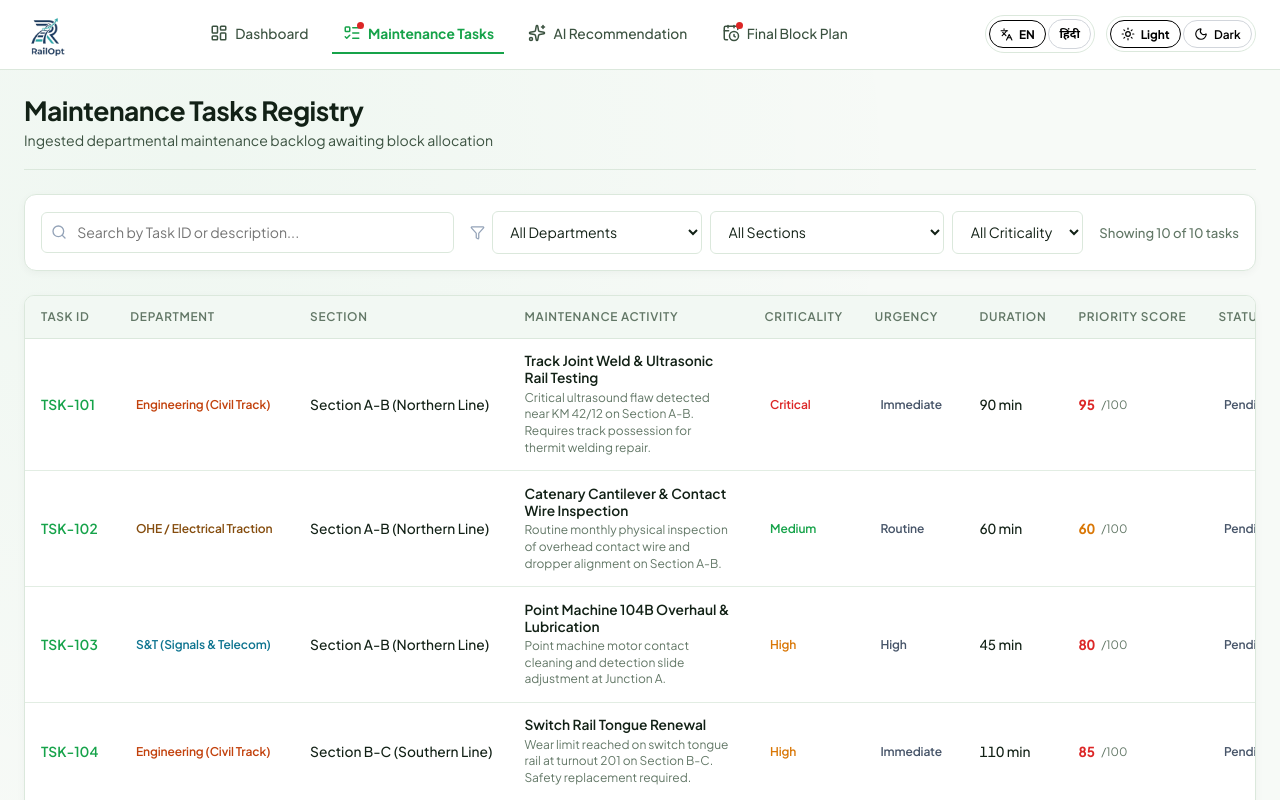
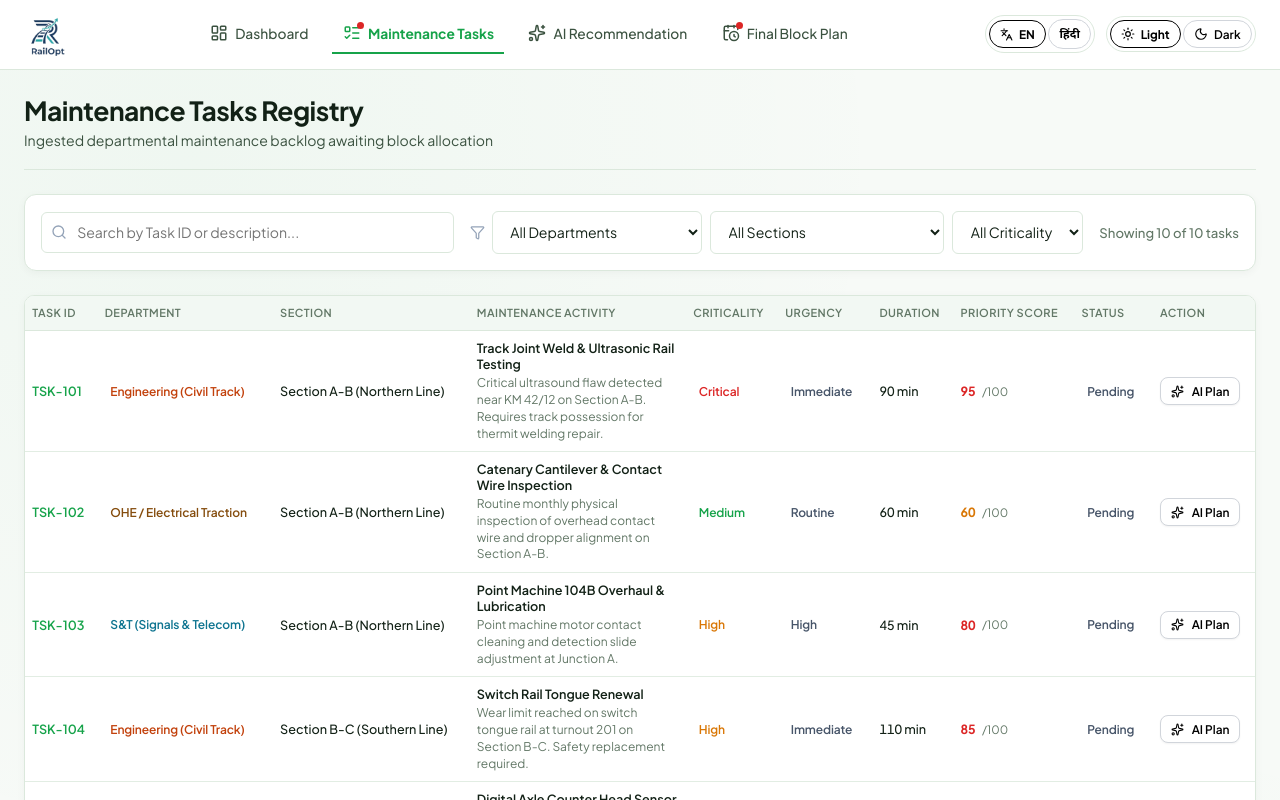
Before and after one commit to mukuljindal161-cmd/prototype_2, a React (Vite) app: page / in a window 1280 px wide. Both pictures are taken after a click on the button "Maintenance Tasks". Shown: the top 800 px of the page. Built offline with nearby package versions, Linux system fonts and the light colour scheme.

Commit message:
Fix container sizing: make timeline, tables, and sections 100% fluid without clipping or horizontal scrolling

```diff
--- a/src/components/ScheduleView.tsx
+++ b/src/components/ScheduleView.tsx
@@ -181,11 +181,13 @@ export const ScheduleView: React.FC<ScheduleViewProps> = ({
             <div className="timeline-axis-header">
               {timeTicks.map((tick) => {
                 const leftPct = (tick.min / 1440) * 100;
+                const transformVal =
+                  tick.min === 0 ? 'translateX(0)' : tick.min === 1440 ? 'translateX(-100%)' : 'translateX(-50%)';
                 return (
                   <div
                     key={tick.label}
                     className="timeline-hour-tick"
-                    style={{ left: `${leftPct}%` }}
+                    style={{ left: `${leftPct}%`, transform: transformVal }}
                   >
                     {tick.label}
                   </div>
@@ -628,12 +630,12 @@ export const ScheduleView: React.FC<ScheduleViewProps> = ({
                       {entry.id}
                     </td>
                     <td style={{ fontWeight: 600, whiteSpace: 'nowrap' }}>{entry.blockId}</td>
-                    <td style={{ whiteSpace: 'nowrap', fontWeight: 500 }}>{tSection(entry.section)}</td>
+                    <td style={{ fontWeight: 500, wordBreak: 'break-word', minWidth: '90px' }}>{tSection(entry.section)}</td>
                     <td style={{ fontVariantNumeric: 'tabular-nums', fontWeight: 500, whiteSpace: 'nowrap' }}>
                       {entry.startTime} – {entry.endTime}
                     </td>
                     <td>
-                      <div style={{ display: 'flex', gap: '0.3rem', flexWrap: 'wrap', whiteSpace: 'nowrap' }}>
+                      <div style={{ display: 'flex', gap: '0.25rem', flexWrap: 'wrap' }}>
                         {entry.assignedTaskIds.map((tid) => (
                           <span key={tid} className="badge badge-low" style={{ whiteSpace: 'nowrap' }}>
                             {tid}
@@ -642,7 +644,7 @@ export const ScheduleView: React.FC<ScheduleViewProps> = ({
                       </div>
                     </td>
                     <td>
-                      <div style={{ display: 'flex', gap: '0.3rem', flexWrap: 'wrap', whiteSpace: 'nowrap' }}>
+                      <div style={{ display: 'flex', gap: '0.25rem', flexWrap: 'wrap' }}>
                         {entry.departments.map((dept) => (
                           <span
                             key={dept}
@@ -662,7 +664,7 @@ export const ScheduleView: React.FC<ScheduleViewProps> = ({
                       </span>
                     </td>
                     <td style={{ whiteSpace: 'nowrap' }}>{getStatusBadge(entry.approvalStatus)}</td>
-                    <td style={{ minWidth: '240px', maxWidth: '360px', fontSize: '0.82rem', color: 'var(--text-secondary)', lineHeight: 1.45 }}>
+                    <td style={{ maxWidth: '200px', wordBreak: 'break-word', fontSize: '0.78rem', color: 'var(--text-secondary)', lineHeight: 1.35 }}>
                       {tNotes(entry.officerNotes)}
                     </td>
                     <td style={{ whiteSpace: 'nowrap' }}>
--- a/src/components/TasksView.tsx
+++ b/src/components/TasksView.tsx
@@ -156,8 +156,8 @@ export const TasksView: React.FC<TasksViewProps> = ({ tasks, onSelectTask }) =>
                         {tDept(task.department)}
                       </span>
                     </td>
-                    <td style={{ whiteSpace: 'nowrap', fontWeight: 500 }}>{tSection(task.section)}</td>
-                    <td style={{ minWidth: '240px', maxWidth: '340px' }}>
+                    <td style={{ fontWeight: 500, wordBreak: 'break-word', minWidth: '85px' }}>{tSection(task.section)}</td>
+                    <td style={{ maxWidth: '200px', wordBreak: 'break-word' }}>
                       <div style={{ fontWeight: 600, color: 'var(--text-primary)' }}>{tTaskType(task.taskType)}</div>
                       <div style={{ fontSize: '0.75rem', color: 'var(--text-muted)', lineHeight: 1.4, marginTop: '0.2rem' }}>
                         {tTaskDesc(task.description)}
@@ -190,7 +190,7 @@ export const TasksView: React.FC<TasksViewProps> = ({ tasks, onSelectTask }) =>
                     <td style={{ whiteSpace: 'nowrap' }}>
                       <button
                         className="btn-primary"
-                        style={{ fontSize: '0.76rem', padding: '0.35rem 0.75rem', whiteSpace: 'nowrap' }}
+                        style={{ fontSize: '0.74rem', padding: '0.35rem 0.6rem', whiteSpace: 'nowrap' }}
                         onClick={() => onSelectTask(task)}
                       >
                         <Sparkles size={13} />
--- a/src/index.css
+++ b/src/index.css
@@ -1018,37 +1018,46 @@ button[type="submit"] svg {
 
 /* Tables */
 .table-container {
-  overflow-x: auto;
-  -webkit-overflow-scrolling: touch;
+  width: 100%;
+  max-width: 100%;
+  overflow-x: hidden;
   border-radius: 10px;
+  box-sizing: border-box;
 }
 
 table.occ-table {
   width: 100%;
-  min-width: 1060px;
+  min-width: 0;
+  max-width: 100%;
   border-collapse: collapse;
   text-align: left;
-  font-size: 0.86rem;
+  font-size: 0.81rem;
+  table-layout: auto;
+  box-sizing: border-box;
 }
 
 table.occ-table th {
   background: var(--table-header-bg);
   color: var(--text-muted);
-  font-size: 0.74rem;
+  font-size: 0.69rem;
   text-transform: uppercase;
-  letter-spacing: 0.06em;
-  padding: 0.85rem 1rem;
+  letter-spacing: 0.04em;
+  padding: 0.65rem 0.45rem;
   border-bottom: 1px solid var(--border-subtle);
   font-weight: 600;
-  white-space: nowrap;
+  white-space: normal;
+  line-height: 1.25;
   transition: background-color 0.25s ease;
+  box-sizing: border-box;
 }
 
 table.occ-table td {
-  padding: 0.85rem 1rem;
+  padding: 0.55rem 0.45rem;
   border-bottom: 1px solid var(--table-row-border);
   color: var(--text-primary);
+  font-size: 0.79rem;
   transition: border-color 0.25s ease;
+  box-sizing: border-box;
 }
 
 table.occ-table tr:hover td {
@@ -1101,17 +1110,19 @@ table.occ-table tr:hover td {
 /* Time Axis Header */
 .timeline-axis-header {
   display: flex;
-  margin-left: 200px;
+  margin-left: 130px;
+  width: calc(100% - 130px);
   position: relative;
   height: 24px;
   border-bottom: 1px solid var(--border-subtle);
   margin-bottom: 0.75rem;
+  box-sizing: border-box;
 }
 
 .timeline-hour-tick {
   position: absolute;
   transform: translateX(-50%);
-  font-size: 0.72rem;
+  font-size: 0.70rem;
   font-family: var(--font-sans);
   font-weight: 500;
   color: var(--text-muted);
@@ -1172,28 +1183,30 @@ table.occ-table tr:hover td {
 }
 
 .lane-label-box {
-  width: 200px;
-  min-width: 200px;
-  padding: 0.65rem 1rem;
+  width: 130px;
+  min-width: 130px;
+  max-width: 130px;
+  padding: 0.5rem 0.65rem;
   display: flex;
   flex-direction: column;
   justify-content: center;
   background: var(--lane-label-bg);
   border-right: 1px solid var(--border-subtle);
   transition: background-color 0.25s ease;
+  box-sizing: border-box;
 }
 
 .lane-title {
-  font-size: 0.78rem;
+  font-size: 0.74rem;
   font-weight: 600;
   color: var(--text-primary);
   display: flex;
   align-items: center;
-  gap: 0.4rem;
+  gap: 0.35rem;
 }
 
 .lane-sub {
-  font-size: 0.68rem;
+  font-size: 0.65rem;
   color: var(--text-muted);
   margin-top: 0.15rem;
 }
@@ -1227,17 +1240,17 @@ table.occ-table tr:hover td {
   top: 6px;
   bottom: 6px;
   border-radius: 6px;
-  padding: 0 0.65rem;
+  padding: 0 0.4rem;
   display: inline-flex;
   align-items: center;
-  gap: 0.45rem;
-  font-size: 0.76rem;
+  gap: 0.35rem;
+  font-size: 0.72rem;
   font-weight: 600;
   cursor: pointer;
   user-select: none;
   transition: all 0.15s ease;
   white-space: nowrap;
-  min-width: max-content;
+  box-sizing: border-box;
   z-index: 10;
 }
 
@@ -1330,9 +1343,7 @@ table.occ-table tr:hover td {
   flex-wrap: wrap;
   font-size: 0.84rem;
   color: var(--text-primary);
-  position: sticky;
-  left: 0;
-  z-index: 22;
+  width: 100%;
   box-sizing: border-box;
 }
 
@@ -1475,10 +1486,13 @@ table.occ-table tr:hover td {
 
 /* Timeline Scroll Wrapper for Responsive Width */
 .timeline-scroll-wrapper {
-  overflow-x: auto;
+  width: 100%;
+  max-width: 100%;
+  overflow-x: hidden;
   padding-bottom: 0.5rem;
   scrollbar-width: none !important;
   -ms-overflow-style: none !important;
+  box-sizing: border-box;
 }
 
 .timeline-scroll-wrapper::-webkit-scrollbar {
@@ -1488,14 +1502,24 @@ table.occ-table tr:hover td {
 }
 
 .timeline-canvas-inner {
-  min-width: 1540px;
+  width: 100%;
+  min-width: 0;
+  max-width: 100%;
+  box-sizing: border-box;
 }
 
 /* Recommendation View Layout & Synergy Elements */
 .recommendation-layout-grid {
   display: grid;
-  grid-template-columns: 2fr 1fr;
+  grid-template-columns: minmax(0, 2fr) minmax(0, 1fr);
   gap: 1.5rem;
+  width: 100%;
+  box-sizing: border-box;
+}
+
+.recommendation-layout-grid > * {
+  min-width: 0;
+  max-width: 100%;
 }
 
 @media (max-width: 992px) {
@@ -1506,13 +1530,19 @@ table.occ-table tr:hover td {
 
 .rec-metrics-grid {
   display: grid;
-  grid-template-columns: repeat(4, 1fr);
-  gap: 1rem;
+  grid-template-columns: repeat(4, minmax(0, 1fr));
+  gap: 0.75rem;
   background: var(--bg-card-elevated);
-  padding: 1rem;
+  padding: 0.85rem;
   border-radius: 8px;
   margin-bottom: 1.5rem;
   border: 1px solid var(--border-subtle);
+  width: 100%;
+  box-sizing: border-box;
+}
+
+.rec-metrics-grid > * {
+  min-width: 0;
 }
 
 @media (max-width: 640px) {
@@ -1747,7 +1777,7 @@ table.occ-table tr:hover td {
   display: none;
 }
 
-@media (max-width: 768px) {
+@media (max-width: 900px) {
   .desktop-tasks-table,
   .desktop-timeline-view,
   .desktop-schedule-table {
```
